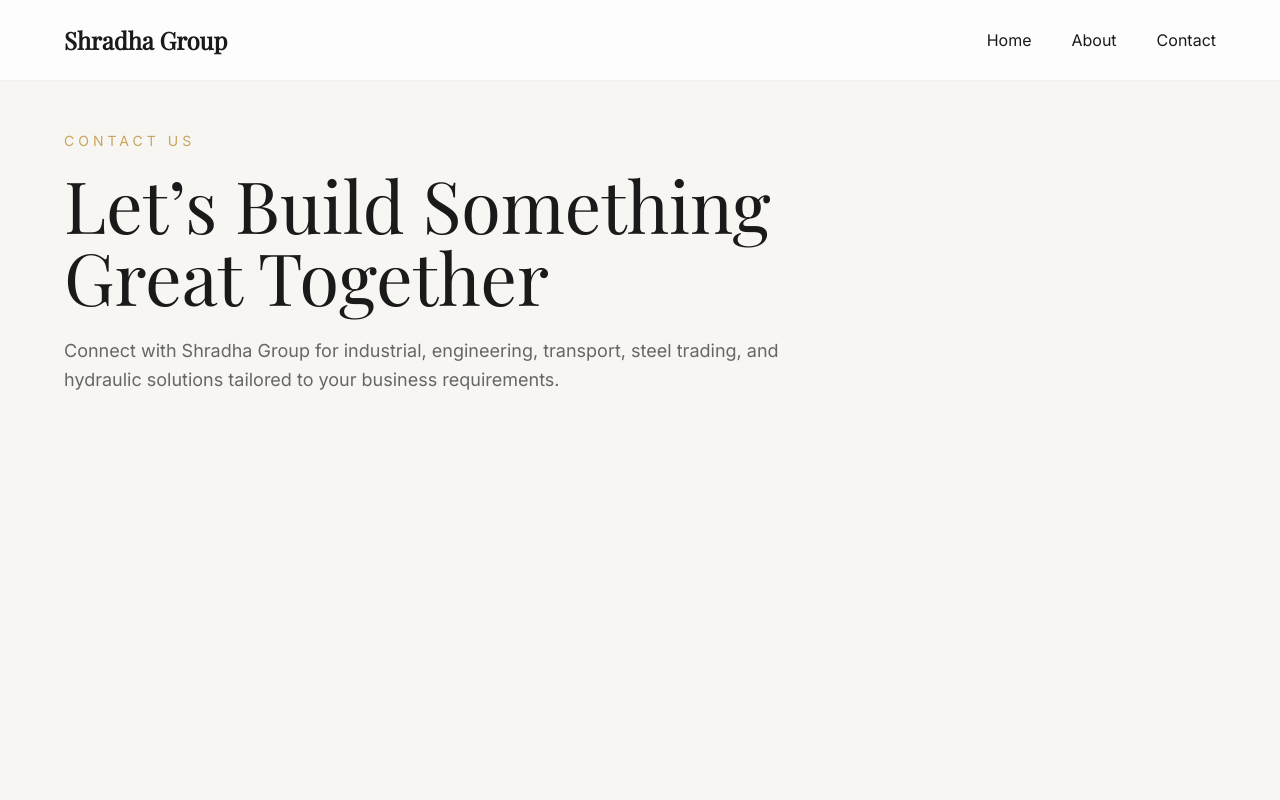
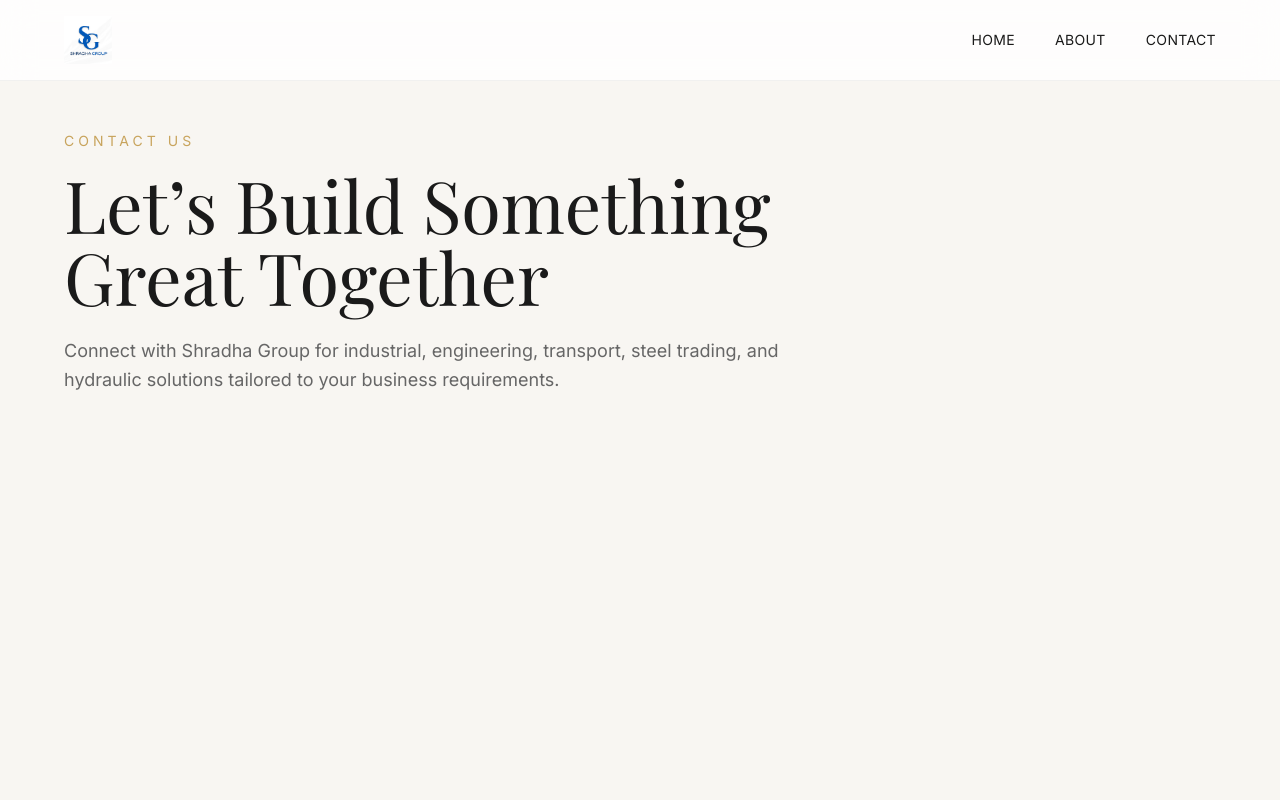
Before and after one commit to vjames1110/shradha-group, a React (Vite) app: page /contact in a window 1280 px wide. Shown: the top 800 px of the page. Built offline with nearby package versions, Linux system fonts and the light colour scheme.

Commit message:
Added Logo

```diff
--- a/index.html
+++ b/index.html
@@ -2,8 +2,8 @@
 <html lang="en">
   <head>
     <meta charset="UTF-8" />
-    <link rel="icon" type="image/svg+xml" href="/favicon.svg" />
     <meta name="viewport" content="width=device-width, initial-scale=1.0" />
+    <link rel="icon" type="image/png" href="/SGLogo.png" />
     <title>shradha-group</title>
   </head>
   <body>
--- a/src/components/layout/Navbar.jsx
+++ b/src/components/layout/Navbar.jsx
@@ -1,18 +1,119 @@
+import { useState } from "react";
+import { Menu, X } from "lucide-react";
+import logo from "../../assets/images/icons/SGLogo.png";
+
 function Navbar() {
-    return(
+  const [isOpen, setIsOpen] = useState(false);
+
+  return (
+    <>
+      {/* NAVBAR */}
       <header className="fixed top-0 left-0 w-full z-50 bg-white/80 backdrop-blur-lg border-b border-black/5">
         <div className="container-custom h-20 flex items-center justify-between">
-                <h1 className="text-2xl font-semibold">
-                    Shradha Group
-                </h1>
 
+          {/* LOGO */}
+          <a
+            href="/"
+            className="text-2xl lg:text-3xl font-semibold"
+          >
+            <img
+              src={logo}
+              alt="Shradha Group Logo"
+              className="h-12"
+            />
+          </a>
+
+          {/* DESKTOP NAV */}
           <nav className="hidden lg:flex items-center gap-10">
-                    <a href="/">Home</a>
-                    <a href="/about">About</a>
-                    < a href="/contact">Contact</a>
+            <a
+              href="/"
+              className="text-sm uppercase tracking-wide hover:text-primary transition-colors"
+            >
+              Home
+            </a>
+
+            <a
+              href="/about"
+              className="text-sm uppercase tracking-wide hover:text-primary transition-colors"
+            >
+              About
+            </a>
+
+            <a
+              href="/contact"
+              className="text-sm uppercase tracking-wide hover:text-primary transition-colors"
+            >
+              Contact
+            </a>
+          </nav>
+
+          {/* MOBILE MENU BUTTON */}
+          <button
+            className="lg:hidden"
+            onClick={() => setIsOpen(!isOpen)}
+          >
+            {isOpen ? (
+              <X size={28} />
+            ) : (
+              <Menu size={28} />
+            )}
+          </button>
+        </div>
+      </header>
+
+      {/* MOBILE MENU */}
+      <div
+        className={`fixed top-0 right-0 h-screen w-[280px] bg-white z-[60] shadow-2xl transition-transform duration-300 lg:hidden ${
+          isOpen
+            ? "translate-x-0"
+            : "translate-x-full"
+        }`}
+      >
+        <div className="flex items-center justify-between px-6 h-20 border-b border-black/5">
+          <h2 className="text-xl font-semibold">
+            Menu
+          </h2>
+
+          <button onClick={() => setIsOpen(false)}>
+            <X size={28} />
+          </button>
+        </div>
+
+        <nav className="flex flex-col p-6 gap-6">
+          <a
+            href="/"
+            className="text-lg"
+            onClick={() => setIsOpen(false)}
+          >
+            Home
+          </a>
+
+          <a
+            href="/about"
+            className="text-lg"
+            onClick={() => setIsOpen(false)}
+          >
+            About
+          </a>
+
+          <a
+            href="/contact"
+            className="text-lg"
+            onClick={() => setIsOpen(false)}
+          >
+            Contact
+          </a>
         </nav>
       </div>
-        </header>
+
+      {/* OVERLAY */}
+      {isOpen && (
+        <div
+          className="fixed inset-0 bg-black/40 z-40 lg:hidden"
+          onClick={() => setIsOpen(false)}
+        />
+      )}
+    </>
   );
 }
 
--- a/src/index.css
+++ b/src/index.css
@@ -82,9 +82,33 @@
 
   .container-custom {
     width: 100%;
-    max-width: var(--spacing-container);
+    max-width: 1280px;
     margin-inline: auto;
     padding-inline: 1rem;
+  }
+
+  @media (min-width: 640px) {
+    .container-custom {
+      padding-inline: 1.5rem;
+    }
+  }
+
+  @media (min-width: 768px) {
+    .container-custom {
+      padding-inline: 2rem;
+    }
+  }
+
+  @media (min-width: 1024px) {
+    .container-custom {
+      padding-inline: 4rem;
+    }
+  }
+
+  @media (min-width: 1440px) {
+    .container-custom {
+      max-width: 1400px;
+    }
   }
 
   @media (min-width: 640px) {
@@ -105,11 +129,9 @@
   }
 
   .gold-gradient {
-    background: linear-gradient(
-      135deg,
-      #c8a45d 0%,
-      #f3d488 50%,
-      #a8843f 100%
-    );
+    background: linear-gradient(135deg,
+        #c8a45d 0%,
+        #f3d488 50%,
+        #a8843f 100%);
   }
 }
```
Also changed, not shown: public/SGLogo.png (added), src/assets/images/icons/SGLogo.png (added). Lines whose indentation alone changed are shown as unchanged.
